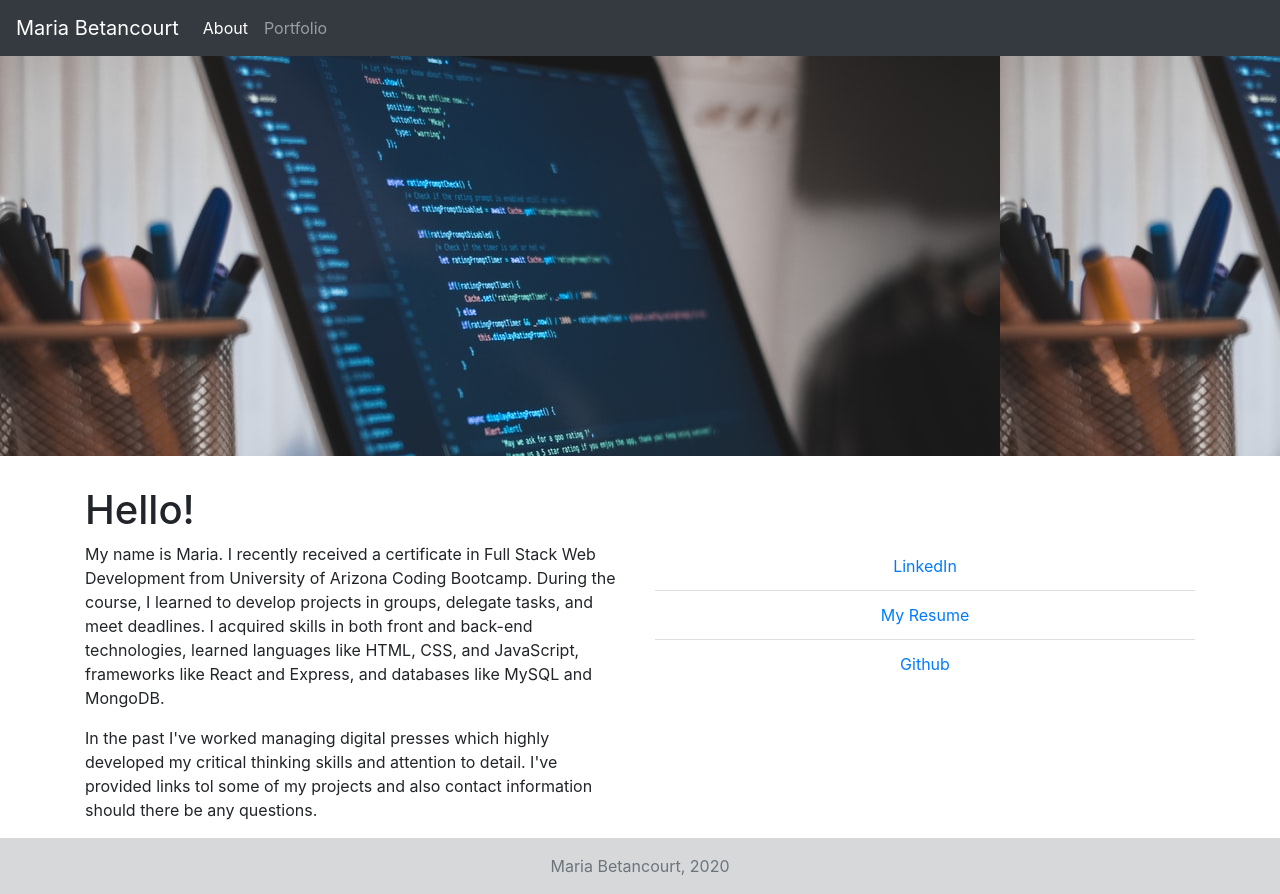
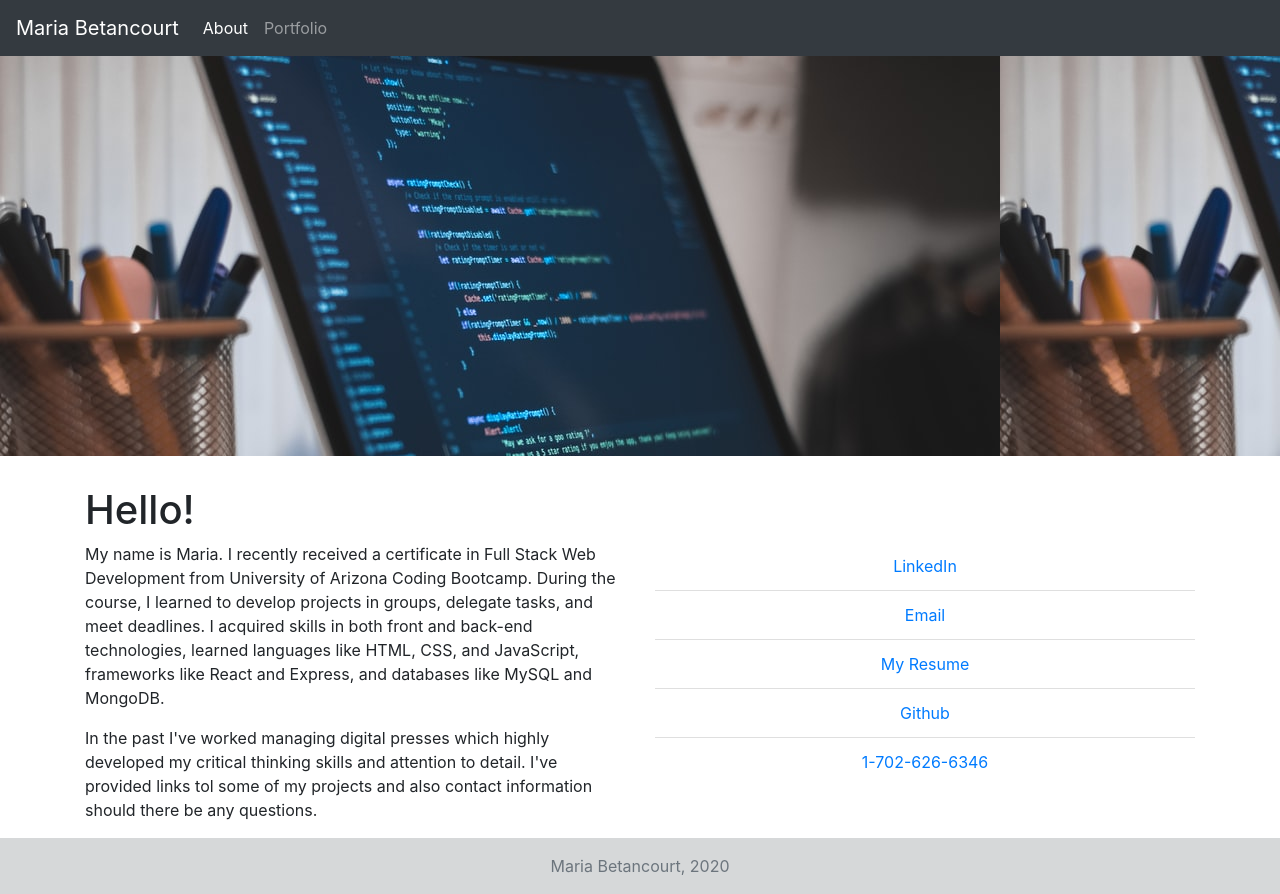
Before and after one commit to MaiaBetancourt/_portfolio, a React (Create React App) app in the folder my-portfolio/: page / in a window 1280 px wide. Built offline with nearby package versions, Linux system fonts and the light colour scheme.

Commit message:
eslint did not work

```diff
--- a/my-portfolio/src/components/ContactLinks.js
+++ b/my-portfolio/src/components/ContactLinks.js
@@ -4,10 +4,10 @@ export default function ContactLinks() {
   return (
     <ul className="list-group list-group-flush text-center">
       <li className="list-group-item"> <a href="https://www.linkedin.com/in/maria-betancourt-ramirez-06b4971b3/">LinkedIn</a> </li>
-      {/* <li className="list-group-item"> <a href="mailto:maria.betancourt15@yahoo.com">Email</a> </li>  */}
+      <li className="list-group-item"> <a href="mailto:maria.betancourt15@yahoo.com">Email</a> </li>
       <li className="list-group-item"> <a href="../images/MariaBetancourtResume.pdf" download>My Resume</a> </li>
       <li className="list-group-item"> <a href="https://github.com/MaiaBetancourt">Github</a></li>
-      {/* <li className="list-group-item"> <a href="#">1-702-626-6346</a></li>  */}
+      <li className="list-group-item"> <a href="#">1-702-626-6346</a></li>
     </ul>
   );
 }
```
